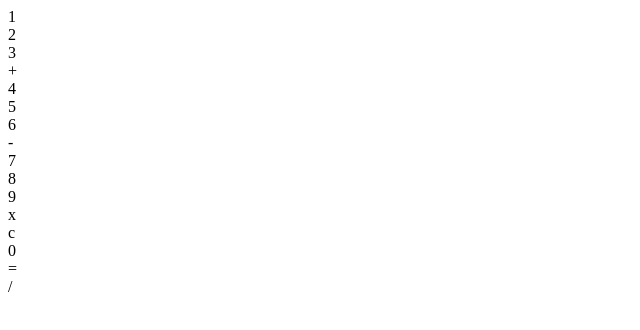
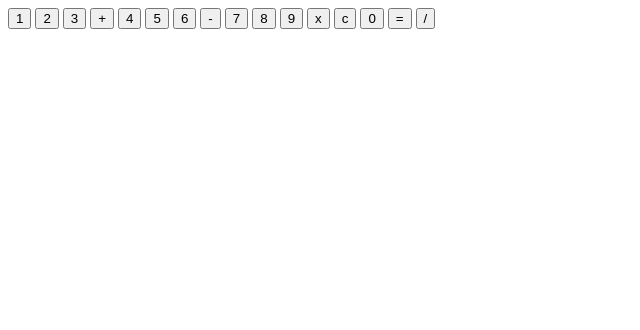
Before and after one commit to beckevan23/Calculator, a plain HTML site: page index.html in a window 1280 px wide. Shown: the whole page, without its empty margins (0-640 px from the left). Drawn offline with Linux system fonts and the light colour scheme.

Commit message:
Change divs to buttons

```diff
--- a/index.html
+++ b/index.html
@@ -11,22 +11,22 @@
 <body>
     <div class="calculator">
         <div class="display"></div>
-        <div class="1">1</div>
-        <div class="2">2</div>
-        <div class="3">3</div>
-        <div class="+">+</div>
-        <div class="4">4</div>
-        <div class="5">5</div>
-        <div class="6">6</div>
-        <div class="-">-</div>
-        <div class="7">7</div>
-        <div class="8">8</div>
-        <div class="9">9</div>
-        <div class="x">x</div>
-        <div class="c">c</div>
-        <div class="0">0</div>
-        <div class="=">=</div>
-        <div class="/">/</div>
+        <button class="1">1</button>
+        <button class="2">2</button>
+        <button class="3">3</button>
+        <button class="+">+</button>
+        <button class="4">4</button>
+        <button class="5">5</button>
+        <button class="6">6</button>
+        <button class="-">-</button>
+        <button class="7">7</button>
+        <button class="8">8</button>
+        <button class="9">9</button>
+        <button class="x">x</button>
+        <button class="c">c</button>
+        <button class="0">0</button>
+        <button class="=">=</button>
+        <button class="/">/</button>
     </div>
 </body>
 </html>
```
